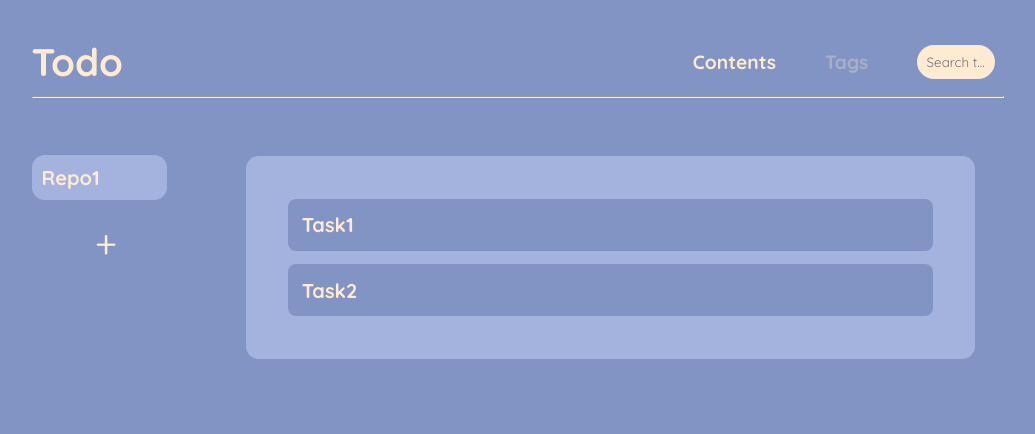
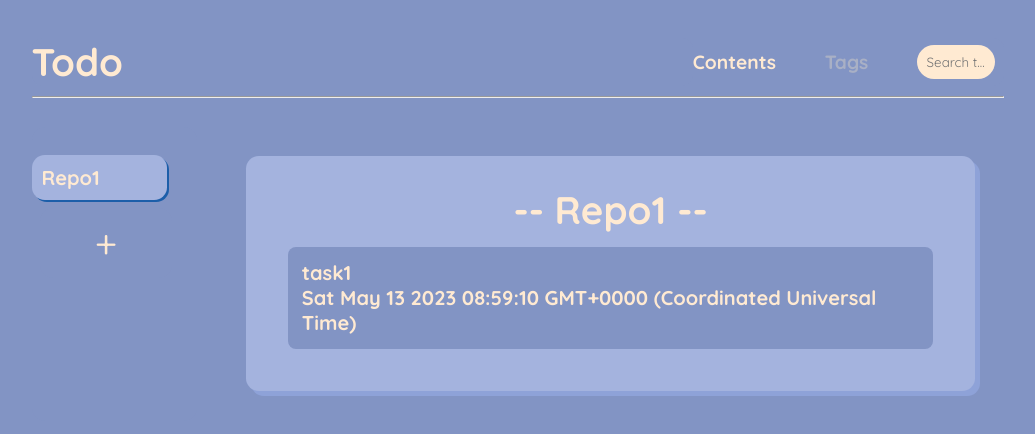
Before and after one commit to Hmc-1209/Todo-taskAPP, a React (Create React App) app: page /contents in a window 1280 px wide. Shown: the top 434 px of the page, without its empty margins (122-1157 px from the left). Built offline with nearby package versions, Linux system fonts and the light colour scheme.

Commit message:
repos CRUD finished

```diff
--- a/public/index.html
+++ b/public/index.html
@@ -12,6 +12,7 @@
     />
     <link rel="apple-touch-icon" href="%PUBLIC_URL%/logo192.png" />
 
+
     <title>ToDo</title>
   </head>
   <body>
--- a/src/App.js
+++ b/src/App.js
@@ -4,6 +4,7 @@ import { BrowserRouter, Routes, Route } from "react-router-dom";
 import Contents from "./components/Contents";
 import Tags from "./components/Tag";
 import Layout from "./components/Layout";
+import Home from "./components/Home";
 
 function App() {
   return (
@@ -12,6 +13,7 @@ function App() {
         <Routes>
           {/* Routes */}
           <Route path="/" element={<Layout />}>
+            <Route index element={<Home />}></Route>
             <Route path="contents" element={<Contents />} />
             <Route path="tags" element={<Tags />} />
           </Route>
--- a/src/components/Contents.js
+++ b/src/components/Contents.js
@@ -4,13 +4,47 @@ import React, { useContext } from "react";
 import { AppContext } from "./Layout";
 
 const Contents = () => {
-  const { tasks } = useContext(AppContext);
+  let { tasks, repos, selectedRepo, setSelectedRepo } = useContext(AppContext);
+
+  // On delete particular repo
+  const delRepo = () => {
+    if (repos.length !== 1) {
+      let taskData = window.localStorage.getItem("tasks");
+      taskData = taskData
+        ? JSON.parse(taskData).filter(
+            (element) => element.repoName !== selectedRepo
+          )
+        : [];
+      let repoData = window.localStorage.getItem("repos");
+      repoData = repoData
+        ? JSON.parse(repoData).filter((element) => element !== selectedRepo)
+        : [];
+      window.localStorage.setItem("tasks", JSON.stringify(taskData));
+      window.localStorage.setItem("repos", JSON.stringify(repoData));
+      setSelectedRepo(JSON.parse(window.localStorage.getItem("repos"))[0]);
+    }
+  };
 
   return (
     <div className="contents">
+      {/* Title */}
+      <div className="repoName">-- {selectedRepo} --</div>
+      {/* Tasks */}
       {tasks.map((task) => (
-        <div className="task"> {task} </div>
+        <div className="task" key={task.taskName}>
+          {task.taskName}
+          <br />
+          {task.due}
+        </div>
       ))}
+      {/* Bottom */}
+      {repos.length !== 1 && (
+        <div className="contentBottom">
+          <button className="deleteBtn" onClick={delRepo}>
+            Del
+          </button>
+        </div>
+      )}
     </div>
   );
 };
--- /dev/null
+++ b/src/components/Home.js
@@ -0,0 +1,6 @@
+import React from "react";
+const Home = () => {
+  return <div className="home"></div>;
+};
+
+export default Home;
--- a/src/components/Layout.js
+++ b/src/components/Layout.js
@@ -1,4 +1,4 @@
-import React, { createContext, useState } from "react";
+import React, { createContext, useEffect, useState } from "react";
 import { Outlet } from "react-router-dom";
 
 // Components
@@ -7,11 +7,55 @@ import Navbar from "./Navbar";
 
 export const AppContext = createContext(null);
 
+const getRepos = () => {
+  // If no repos
+  if (!window.localStorage.getItem("repos")) {
+    // Setting default repo
+    window.localStorage.setItem("repos", JSON.stringify(["Repo1"]));
+    // Setting default task
+    window.localStorage.setItem(
+      "tasks",
+      JSON.stringify([
+        {
+          repoName: "Repo1",
+          tasks: [
+            {
+              taskName: "task1",
+              due: Date(),
+              tags: "",
+              notes: "",
+              status: "unfinished",
+            },
+          ],
+        },
+      ])
+    );
+  }
+  const data = window.localStorage.getItem("repos");
+  return JSON.parse(data);
+};
+
+const getTasks = (repo) => {
+  const data = window.localStorage.getItem("tasks");
+  if (!data) {
+    console.log("can't get data");
+    return [];
+  } else {
+    return JSON.parse(data).find((element) => element.repoName === repo).tasks;
+  }
+};
+
 const Layout = () => {
-  const [tasks, setTasks] = useState(["Task1", "Task2"]);
-  const [repos, setRepos] = useState(["Repo1"]);
+  const [repos, setRepos] = useState(getRepos());
+  const [selectedRepo, setSelectedRepo] = useState(repos[0]);
+  const [tasks, setTasks] = useState([]);
   const [tags, setTags] = useState(["School", "Lab", "Friend"]);
-  const [selectedRepo, setSelectedRepo] = useState(repos[0]);
+
+  useEffect(() => {
+    // console.log(getTasks(selectedRepo));
+    setTasks(getTasks(selectedRepo));
+    setRepos(getRepos(selectedRepo));
+  }, [selectedRepo]);
 
   return (
     <AppContext.Provider
--- a/src/components/Navbar.js
+++ b/src/components/Navbar.js
@@ -27,12 +27,7 @@ const Navbar = () => {
         Tags
       </NavLink>
 
-      <input
-        class="btn"
-        type="text"
-        className="searchBar"
-        placeholder="Search task"
-      />
+      <input type="text" className="btn searchBar" placeholder="Search task" />
     </nav>
   );
 };
--- a/src/components/Repositories.js
+++ b/src/components/Repositories.js
@@ -1,4 +1,4 @@
-import React, { useContext } from "react";
+import React, { useContext, useEffect } from "react";
 
 // Context
 import { AppContext } from "./Layout";
@@ -7,24 +7,74 @@ const Repositories = () => {
   const { repos, setRepos, selectedRepo, setSelectedRepo } =
     useContext(AppContext);
 
+  // Get the repo name for new repo, find the empty index
+  const repo_name = () => {
+    let index = 1,
+      i = 0;
+    while (true) {
+      if (i === repos.length) {
+        break;
+      }
+      if (repos[i] === "Repo" + index) {
+        // console.log("repo name already exist " + index);
+        i = 0;
+        index++;
+      } else {
+        console.log("next index");
+        i++;
+      }
+    }
+    console.log("Repo" + index);
+    return "Repo" + index;
+  };
+
   // Add a repository
   const addRepo = () => {
-    setRepos(repos.concat("Repo" + (repos.length + 1)));
+    const new_repo = repo_name();
+    const data = repos.concat(new_repo);
+    setRepos(data);
+    // Update tasks
+    let taskData = JSON.parse(window.localStorage.getItem("tasks"));
+    window.localStorage.setItem(
+      "tasks",
+      JSON.stringify(
+        taskData.concat({
+          repoName: new_repo,
+          tasks: [
+            {
+              taskName: "task1",
+              due: Date(),
+              tags: "",
+              notes: "",
+              status: "unfinished",
+            },
+          ],
+        })
+      )
+    );
   };
+  useEffect(() => {
+    window.localStorage.setItem("repos", JSON.stringify(repos));
+  }, [repos]);
+
   // Check if the repository has been selected
   const repoClass = (repo) => {
     return repo === selectedRepo ? "repo selectedRepo" : "repo";
   };
+
   // Set the selected repository
   const selectRepo = (repo) => {
-    console.log(repo.target.outerText);
     setSelectedRepo(repo.target.outerText.split(" ")[0]);
   };
 
   return (
     <>
       {repos.map((repo) => (
-        <div className={repoClass(repo)} onClick={(repo) => selectRepo(repo)}>
+        <div
+          className={repoClass(repo)}
+          onClick={(repo) => selectRepo(repo)}
+          key={repo}
+        >
           {repo}
         </div>
       ))}
--- a/src/index.css
+++ b/src/index.css
@@ -67,6 +67,7 @@ input:focus {
   border-radius: 1vw;
   color:#c6c5c3;
   background-color: #a9b0c5;
+  box-shadow: 2px 2px rgb(28, 94, 169);
 }
 .selectedRepo {
   margin:5% 0 5% 0;
@@ -90,6 +91,15 @@ input:focus {
 }
 
 
+/* Home */
+.home {
+  width:80%;
+  padding: 3%;
+  margin:0 3% 3% 0;
+  height:fit-content;
+}
+
+
 /* Styles for contents part*/
 .contents {
   width:80%;
@@ -101,12 +111,43 @@ input:focus {
   border-radius: 1vw;
   color:#FFEAD2;
   background-color: #a4b3de;
+  box-shadow: 5px 5px rgb(142, 162, 216);
+}
+.repoName {
+  background-color:#a4b3de;
+  margin:0 2% 2% 2%;
+  font-size: 3vw;
+  text-align: center;
+}
+.contentBottom {
+  background-color:#a4b3de;
+  margin:0 3% 3% 3%;
+  font-size: 1.5vw;
+  text-align: right;
 }
 .task {
   width: 92%;
   margin: 2%;
   padding:2%;
   border-radius: 1vh;
+}
+.deleteBtn {
+  color:#c6c5c3;
+  font-weight: bold;
+  font-size: larger;
+  background-color:rgb(207, 72, 72);
+  border:none;
+  border-radius: 1vh;
+  box-shadow: 2px 2px rgb(192, 65, 65);
+}
+.deleteBtn {
+  color:#c6c5c3;
+  font-weight: bold;
+  font-size: larger;
+  background-color:rgb(207, 72, 72);
+  border:none;
+  border-radius: 1vh;
+  box-shadow: 2px 2px rgb(192, 65, 65);
 }
 
 
```
